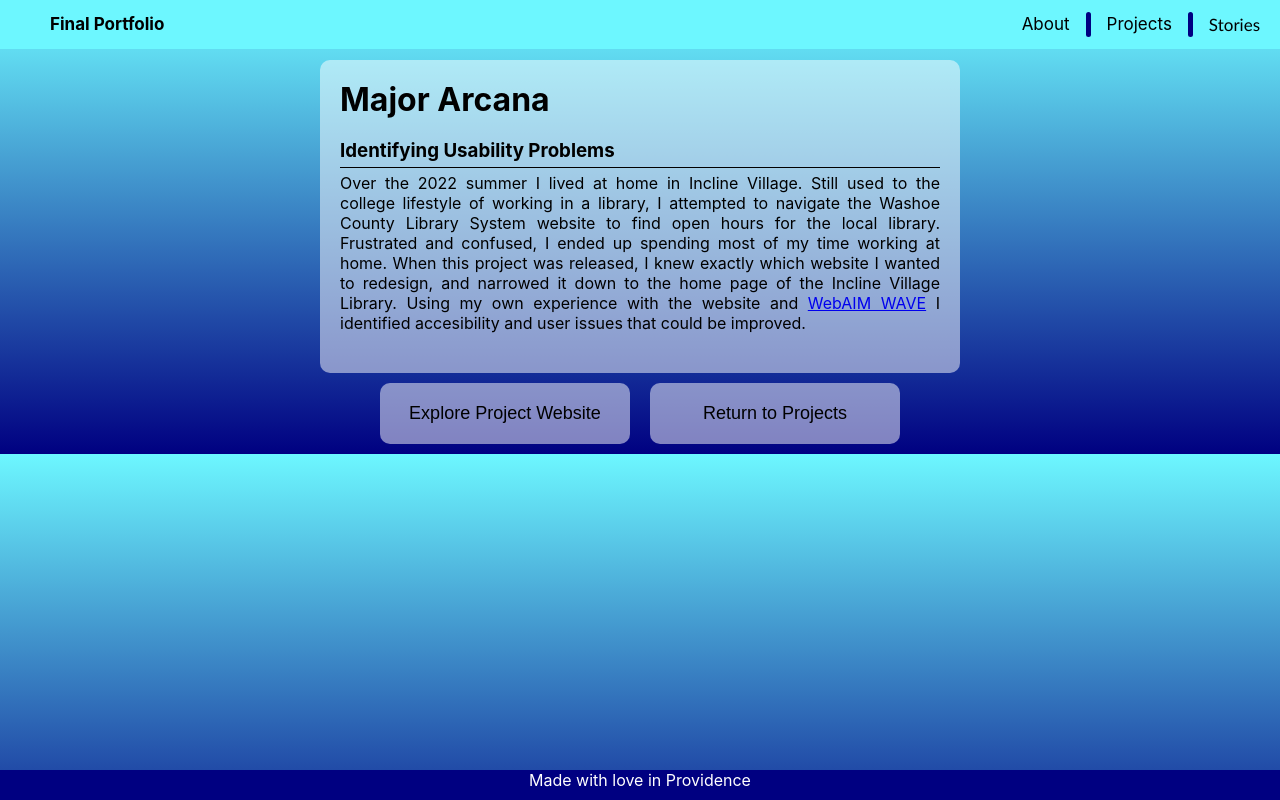
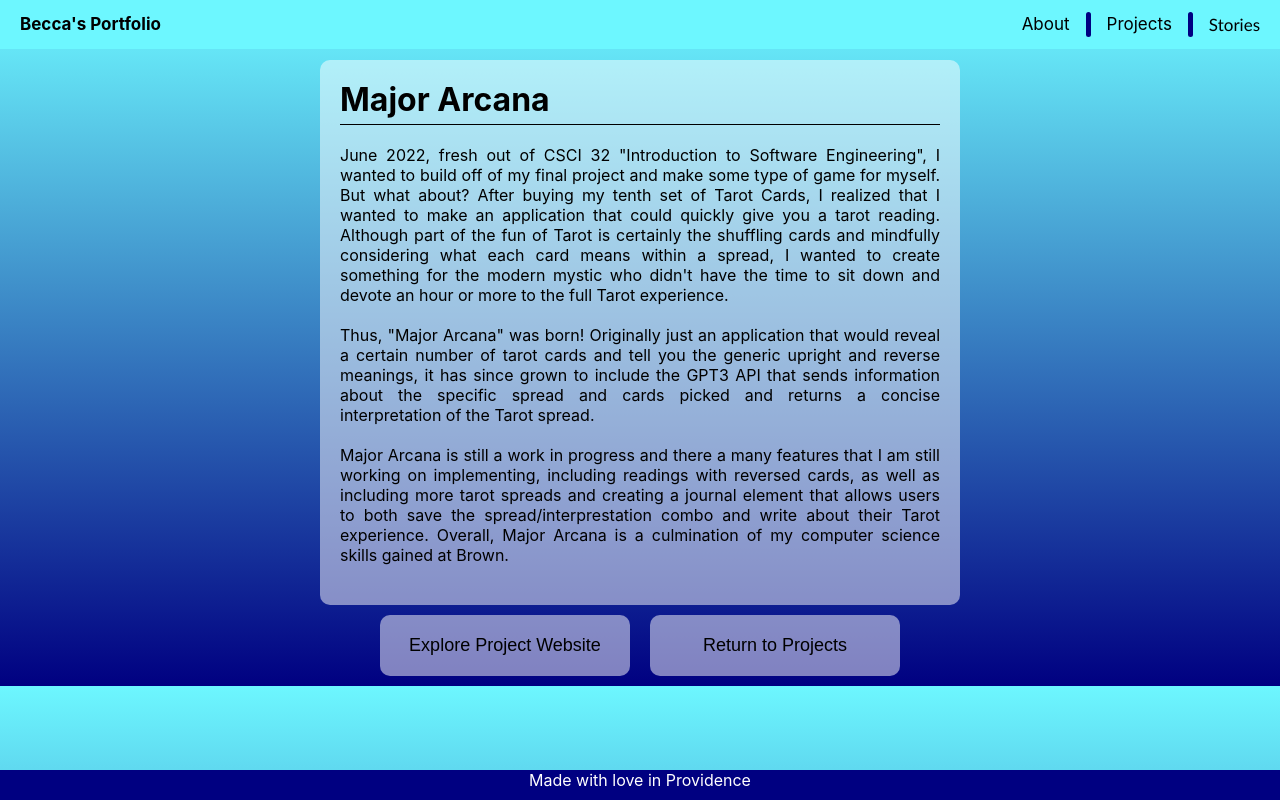
Before and after one commit to swimgirlnv/portfolio, a React (Create React App) app: page /#/Arcana in a window 1280 px wide. Built offline with nearby package versions, Linux system fonts and the light colour scheme.

Commit message:
ugh. UGH.

```diff
--- a/src/App.css
+++ b/src/App.css
@@ -20,7 +20,7 @@
 
 .navbar-first {
   margin-right: auto;
-  padding-left: 50px !important;
+  padding-left: 20px !important;
 }
 
 .navbar-last {
--- a/src/Home.js
+++ b/src/Home.js
@@ -47,7 +47,7 @@ function Home() {
             </p>
             <br></br>
             <p>
-              Especially in the CSCI 1300 course for UI/UX (where this portfolio was born as my final project!),
+              Especially in the CSCI 1300 course for UI/UX (where this portfolio was born as my final project, check out the OG <a href="https://drowningdolphin123.github.io/final-portfolio/" target="blank">here</a>!),
               I feel I've learned more about creating a narrative and mapping out a user experience as one might read a story.
             </p>
             <br></br>
--- a/src/TopBar.js
+++ b/src/TopBar.js
@@ -4,7 +4,7 @@ import './App.css'
 function TopBar () {
   return (
     <div className="top-bar" id="navbar">
-        <Link className="navbar-first" to="/"><strong>Final Portfolio</strong></Link>
+        <Link className="navbar-first" to="/"><strong>Becca's Portfolio</strong></Link>
         <Link to="/#About">About</Link>
         <div className="separator"></div>
         <Link to="/#Projects">Projects</Link>
--- a/src/routes/Arcana.js
+++ b/src/routes/Arcana.js
@@ -16,17 +16,25 @@ function Arcana () {
 
     <div className='content'>
     <h1 className="title">Major Arcana</h1>
-
+    <hr className='hr'></hr>
     <div className='part'>
-      <h3>Identifying Usability Problems</h3>
-      <hr className='hr'></hr>
       <p>
-      Over the 2022 summer I lived at home in Incline Village. Still used to the college lifestyle of working
-      in a library, I attempted to navigate the Washoe County Library System website to find open hours for
-      the local library. Frustrated and confused, I ended up spending most of my time working at home. When this
-      project was released, I knew exactly which website I wanted to redesign, and narrowed it down to the home page
-      of the Incline Village Library. Using my own experience with the website and <a href="https://wave.webaim.org/">WebAIM WAVE</a> I
-      identified accesibility and user issues that could be improved.
+      June 2022, fresh out of CSCI 32 "Introduction to Software Engineering", I wanted to build off of my final project and make some type of game
+      for myself. But what about? After buying my tenth set of Tarot Cards, I realized that I wanted to make an application that could quickly give you a tarot
+      reading. Although part of the fun of Tarot is certainly the shuffling cards and mindfully considering what each card means within a spread, I wanted
+      to create something for the modern mystic who didn't have the time to sit down and devote an hour or more to the full Tarot experience.
+      </p>
+      <br></br>
+      <p>
+        Thus, "Major Arcana" was born! Originally just an application that would reveal a certain number of tarot cards and tell you the generic
+       upright and reverse meanings, it has since grown to include the GPT3 API that sends information about the specific spread and cards picked and returns
+       a concise interpretation of the Tarot spread.
+      </p>
+      <br></br>
+      <p>
+        Major Arcana is still a work in progress and there a many features that I am still working on implementing, including readings with reversed cards, as well
+        as including more tarot spreads and creating a journal element that allows users to both save the spread/interprestation combo and write about
+        their Tarot experience. Overall, Major Arcana is a culmination of my computer science skills gained at Brown.
       </p>
     </div>
 
--- a/src/stories/stories.css
+++ b/src/stories/stories.css
@@ -1,5 +1,6 @@
 .story {
-  background-color: white;
+  background-color: rgba(255, 255, 255, 0.5);
+  border-radius: 10px;
   text-align: justify;
   padding: 20px;
   max-width: 800px;
```
